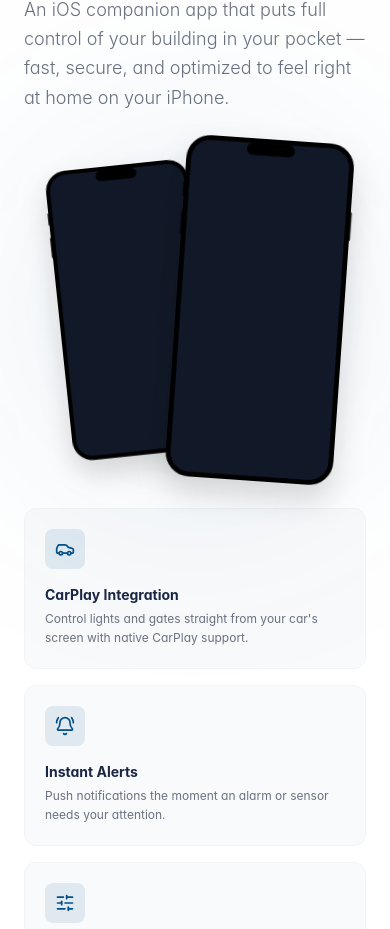
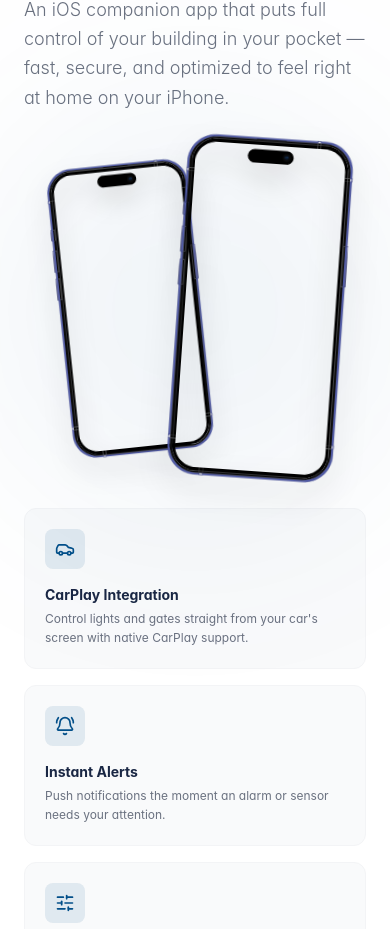
Before and after one commit to StanCosmin28/bat-sa, a React (Vite) app: page / in a window 390 px wide. Shown: the part 3852-4781 px from the top of the page. Built offline with nearby package versions, Linux system fonts and the light colour scheme.

Commit message:
Fix navbar scroll transition and rebuild iPhone mockup from real SVG frame

```diff
--- a/src/components/PhoneMockup.jsx
+++ b/src/components/PhoneMockup.jsx
@@ -1,19 +1,18 @@
 import React from "react";
 import { motion } from "framer-motion";
 
-// Pure CSS/Tailwind device frame — same technique as LaptopMockup. The
-// iphone_16.svg / samsung_phone.svg assets looked right as flat icons but
-// turned out to be solid silhouettes with an opaque #333 "screen" baked in
-// (no transparent cutout), so layering them over a real screenshot just
-// hid the screenshot behind solid gray/black no matter what image was
-// passed in. Building the bezel ourselves guarantees the screenshot is
-// always the thing actually visible.
+// iPhone uses the real iphone_16.svg asset, as-is — no CSS layered on top.
+// The original file (public/iphone_16.svg) is authored landscape with the
+// dynamic island near the left edge, so public/iphone_16_portrait.svg is a
+// one-time, lossless re-export of the exact same art rotated 90deg into
+// portrait (same paths, wrapped in a single rotation transform + swapped
+// viewBox — nothing redrawn, resized, or added). Its screen is a real
+// transparent cutout, so the frame alone is the whole mockup.
+const IPHONE_SVG = "/iphone_16_portrait.svg";
+
 const VARIANTS = {
   iphone: {
     frameClass: "w-[280px] h-[570px] sm:w-[320px] sm:h-[652px]",
-    frameRadius: "rounded-[2.5rem] sm:rounded-[3rem]",
-    screenRadius: "rounded-[2rem] sm:rounded-[2.4rem]",
-    notch: "pill",
   },
   samsung: {
     frameClass: "w-[280px] h-[580px] sm:w-[320px] sm:h-[663px]",
@@ -40,7 +39,11 @@ const PhoneMockup = ({
       transition={{ duration: 0.6, delay, ease: [0.16, 1, 0.3, 1] }}
       className={`relative inline-block ${className}`}
     >
-      {/* Bezel */}
+      {variant === "iphone" ? (
+        <div className={`relative filter drop-shadow-2xl ${v.frameClass}`}>
+          <img src={IPHONE_SVG} alt="" className="w-full h-full" />
+        </div>
+      ) : (
         <div
           className={`relative filter drop-shadow-2xl bg-black p-2 sm:p-2.5 ${v.frameRadius} ${v.frameClass}`}
         >
@@ -49,24 +52,16 @@ const PhoneMockup = ({
           <div className="absolute -left-[2px] top-32 sm:top-40 w-[2px] h-10 sm:h-12 bg-black/80 rounded-l-sm" />
           <div className="absolute -right-[2px] top-28 sm:top-36 w-[2px] h-12 sm:h-16 bg-black/80 rounded-r-sm" />
 
-        {/* Screen (the actual screenshot layer) */}
+          {/* Screen — left empty for now, no screenshot content until real
+              app captures are supplied. */}
           <div
             className={`relative w-full h-full overflow-hidden bg-gray-900 ${v.screenRadius}`}
-        >
-          {/* <img
-            src={imgSrc}
-            alt={altText}
-            className="w-full h-full object-cover object-top"
-          /> */}
-        </div>
+          />
 
           {/* Notch / camera cutout, drawn on top of the screen */}
-        {v.notch === "pill" ? (
-          <div className="absolute top-2 sm:top-2.5 left-1/2 -translate-x-1/2 w-20 sm:w-24 h-5 sm:h-6 bg-black rounded-full z-20 pointer-events-none" />
-        ) : (
           <div className="absolute top-3 sm:top-4 left-1/2 -translate-x-1/2 w-2.5 h-2.5 sm:w-3 sm:h-3 bg-black rounded-full ring-4 ring-black/40 z-20 pointer-events-none" />
+        </div>
       )}
-      </div>
     </motion.div>
   );
 };
```
Also changed, not shown: public/iphone_16_portrait.svg. Lines whose indentation alone changed are shown as unchanged.
